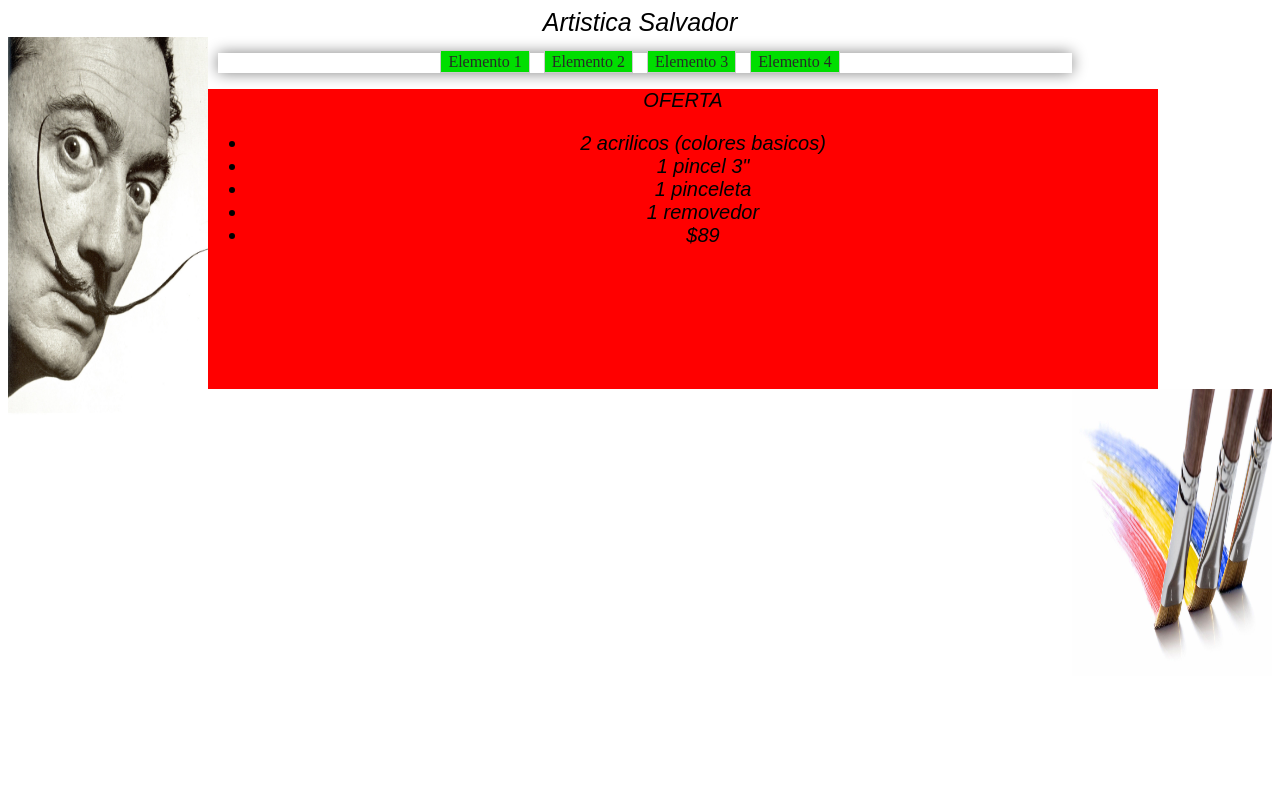
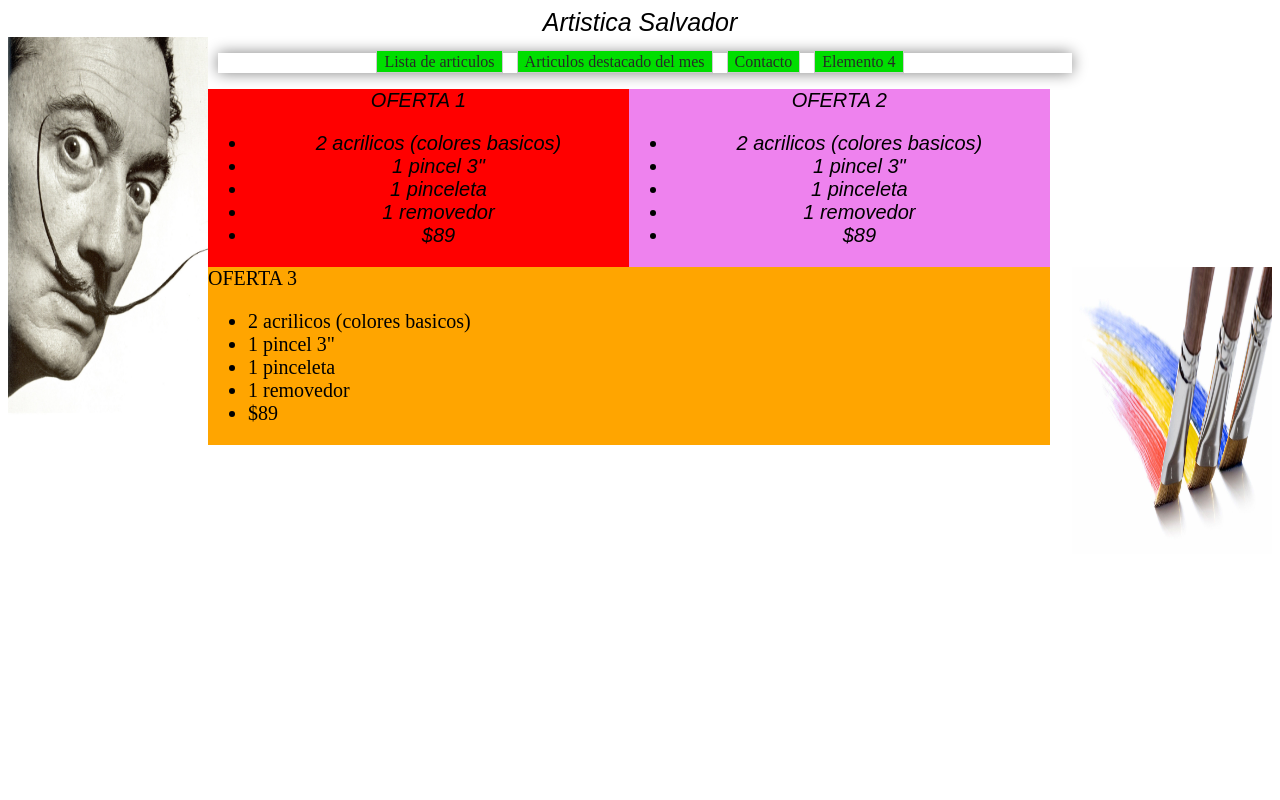
Before and after one commit to Unicen-Tuari/gportillo, a PHP site: page / in a window 1280 px wide. Run offline with PHP 8.4, Linux system fonts and the light colour scheme.

Commit message:
Agregue los link de Articulos, Articulo destacado y contacto a la barra de navegacion.
Acomode las listas de ofertas.

```diff
--- a/Pagina WEB/css/artistica.css
+++ b/Pagina WEB/css/artistica.css
@@ -1,25 +1,33 @@
 
 
-.nombre, .oferta{
+.nombre, #oferta1, #oferta2{
   font-size: 25px;
   font-style: italic;
   font-family: sans-serif;
   text-align: center;
 }
 
-.oferta{
+#oferta1, #oferta2, #oferta3  {
   font-size: 20px;
   background-color: red;
-  background-position: center;
-  height: 300px;
-  width: 950px;
-  margin-left: 200px;
-  margin-right: 180px;
-  border-top-width: 35px;
-    list-style-type:none;
+  background-position:right;
+  list-style-type:none;
+  float:left;
+  width:33.3%;
+
 }
 
+#oferta2{
+  background-color: violet;
+}
+#oferta3{
+  background-color: orange;
+  width: 66.6%;
+}
+
+
 #listaOferta{
+
   text-align: left;
 }
 
--- a/Pagina WEB/index.html
+++ b/Pagina WEB/index.html
@@ -17,16 +17,15 @@
   <!--barra de navegacion-->
   <div id="navegador">
     <ul>
-      <li><a href="#">Elemento 1</a></li>
-      <li><a href="#">Elemento 2</a></li>
-      <li><a href="#">Elemento 3</a></li>
+      <li><a href="Articulos.html">Lista de articulos</a></li>
+      <li><a href="ArticuloDestacado.html">Articulos destacado del mes</a></li>
+      <li><a href="contacto.html">Contacto</a></li>
       <li><a href="#">Elemento 4</a></li>
 
     </ul>
   </div>
-  <div class="oferta">
-    OFERTA
-    <div id="listaOfertas">
+    <div id="oferta1">
+      OFERTA 1
       <ul>
         <li>2 acrilicos (colores basicos)</li>
         <li>1 pincel 3"</li>
@@ -35,7 +34,30 @@
         <li>$89</li>
       </ul>
     </div>
-  </div>
+
+    <div id="oferta2">
+      OFERTA 2
+      <ul>
+        <li>2 acrilicos (colores basicos)</li>
+        <li>1 pincel 3"</li>
+        <li>1 pinceleta </li>
+        <li>1 removedor</li>
+        <li>$89</li>
+      </ul>
+    </div>
+
+    <div id="oferta3">
+      OFERTA 3
+      <ul>
+        <li>2 acrilicos (colores basicos)</li>
+        <li>1 pincel 3"</li>
+        <li>1 pinceleta </li>
+        <li>1 removedor</li>
+        <li>$89</li>
+      </ul>
+    </div>
+
+
   <div id="imagender">
   </div>
 
```
Also changed, not shown: Pagina WEB/ArticuloDestacado.html (added, +10 -0 lines), Pagina WEB/Contacto.html (added, +10 -0 lines), Pagina WEB/Articulos.html (added).
